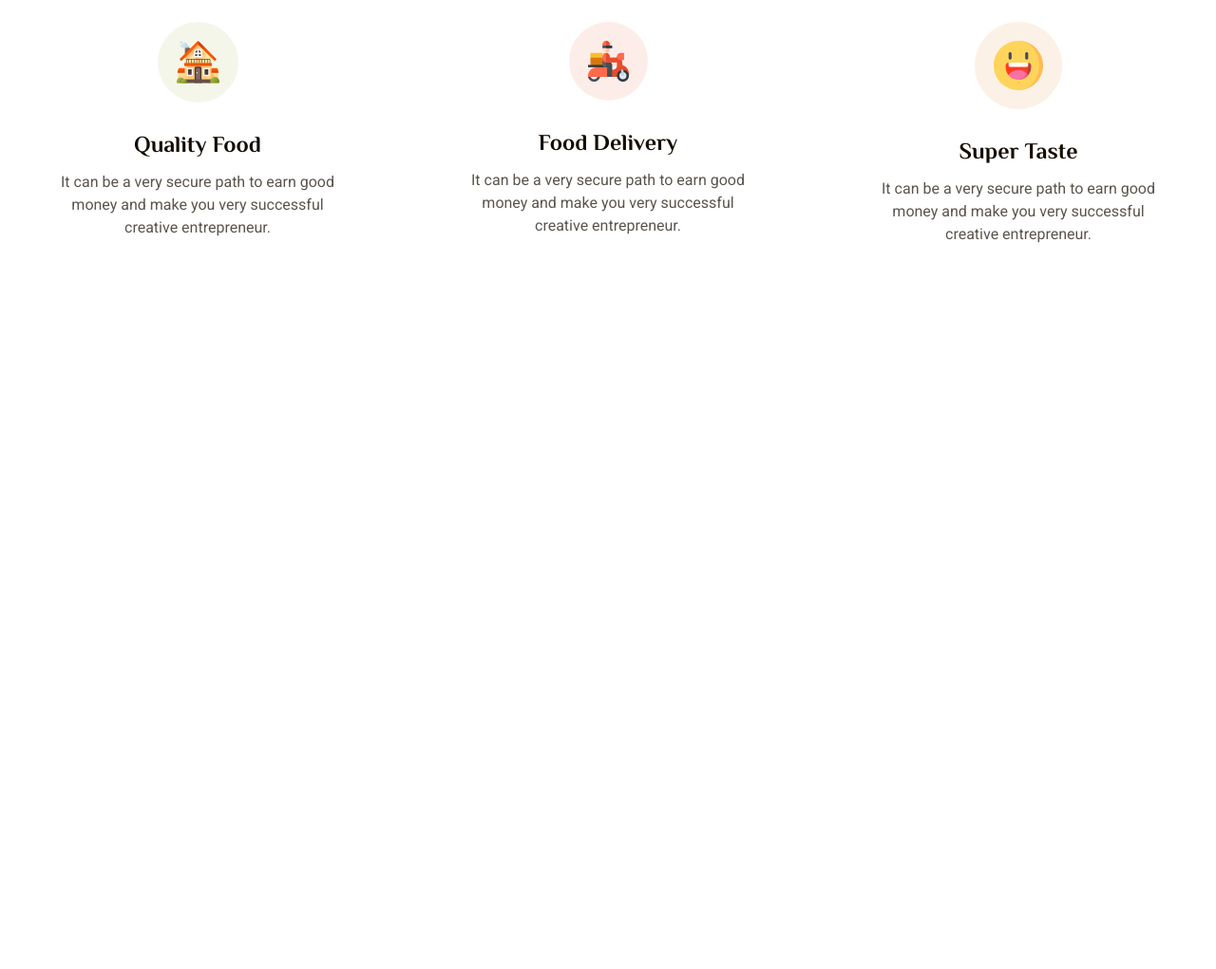
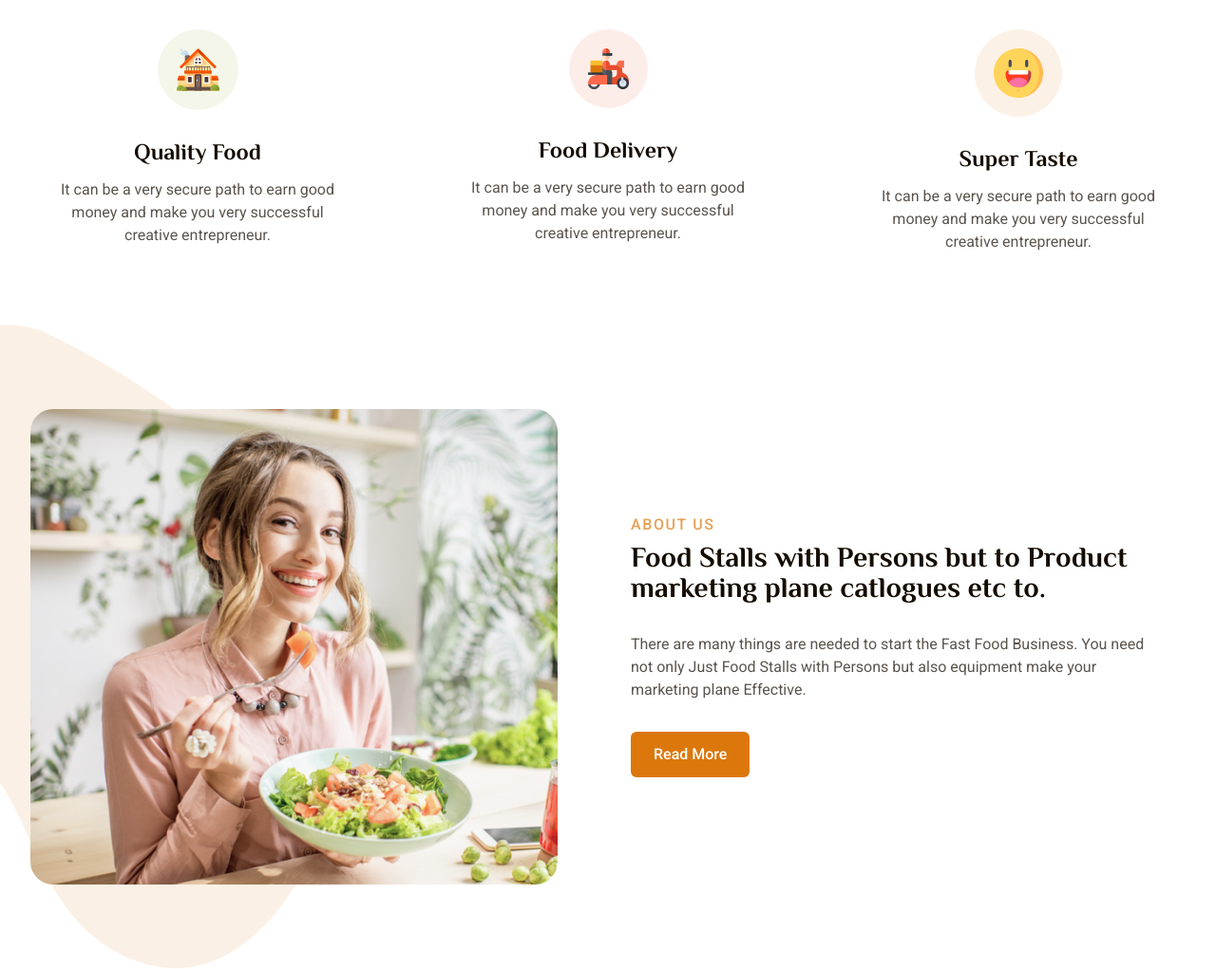
Before and after one commit to madiyar/landing-page-template, a website built with Vite: page index.html in a window 1280 px wide. Shown: the part 757-1778 px from the top of the page at 95% size. Before the commit the page ends 1068 px from the top, so only its background shows below. Built offline with nearby package versions, Linux system fonts and the light colour scheme.

Commit message:
about us

```diff
--- a/index.html
+++ b/index.html
@@ -26,7 +26,7 @@
       <div class="action">
         <h1>Making time a good time by making food the good food.</h1>
         <p>There are many things are needed to start the Fast Food Business. You need not only Just Food Stalls with Persons but also specialized equipment.</p>
-        <div>
+        <div class="buttons">
           <button type="button" class="btn-primary mr-8">Order Now</button>
           <button type="button" class="btn-default">Food Details</button>
         </div>
@@ -41,21 +41,21 @@
       <h2 class="title">Food with a New Passion</h2>
       <div class="list">
         <div class="card">
-          <span class="bg-feature1 bg-opacity-10 p-5 rounded-full">
+          <span class="bg-feature1 ellipse">
             <img src="./assets/quality-food.svg" />
           </span>
           <h3>Quality Food</h3>
           <p>It can be a very secure path to earn good money and make you very successful creative entrepreneur.</p>
         </div>
         <div class="card">
-          <span class="bg-feature2 bg-opacity-10 p-5 rounded-full">
+          <span class="bg-feature2 ellipse">
             <img src="./assets/food-delivery.svg" />
           </span>
           <h3>Food Delivery</h3>
           <p>It can be a very secure path to earn good money and make you very successful creative entrepreneur.</p>
         </div>
         <div class="card">
-          <span class="bg-primary bg-opacity-10 p-5 rounded-full">
+          <span class="bg-primary ellipse">
             <img src="./assets/super-taste.svg" />
           </span>
           <h3>Super Taste</h3>
@@ -63,6 +63,27 @@
         </div>
       </div>
     </section>
+    <!-- About us -->
+    <section class="container about-us">
+      <div class="image">
+        <img src="./assets/about-us.png" alt="woman with a salad" />
+      </div>
+      <div class="action">
+        <span class="section-name">About us</span>
+        <h2 class="title">
+          Food Stalls with Persons but to Product marketing plane
+          catlogues etc to.
+        </h2>
+        <p>
+          There are many things are needed to start the Fast Food Business. You need not only Just Food Stalls with Persons but also
+equipment make your marketing plane Effective.
+        </p>
+        <button type="button" class="btn-primary">Read More</button>
+      </div>
+      <div class="background">
+        <img src="./assets/bg.svg" />
+      </div>
+    </section>
     <script type="module" src="./main.js"></script>
   </body>
 </html>
--- a/style.scss
+++ b/style.scss
@@ -37,7 +37,10 @@
         @apply text-5xl font-bold mb-10;
       }
       & p {
-        @apply font-medium mb-11 leading-6;
+        @apply font-medium mb-11 leading-6 text-secondary text-opacity-70;
+      }
+      & .buttons {
+        @apply flex justify-center lg:justify-start;
       }
     }
     & .image {
@@ -51,9 +54,12 @@
   .features {
     @apply flex flex-col items-center mt-20 lg:mt-0;
     & .list {
-      @apply flex w-full gap-x-20 mt-11 flex-col lg:flex-row;
+      @apply flex w-full gap-x-20 mt-11 flex-col md:flex-row;
       & .card {
-        @apply w-full lg:w-1/3 flex flex-col items-center mb-8 hover:shadow-md rounded-md p-5;
+        @apply w-full md:w-1/3 flex flex-col items-center mb-8 hover:shadow-md rounded-md p-5;
+        & .ellipse {
+          @apply bg-opacity-10 p-5 rounded-full;
+        }
         & h3 {
           @apply font-bold text-2xl leading-6 mb-4 mt-8;
         }
@@ -63,9 +69,31 @@
       }
     }
   }
+  // about us
+  .about-us {
+    @apply flex items-start lg:items-center mt-28 relative;
+    & .image {
+      @apply w-1/2 hidden md:flex justify-start z-10;
+      & img {
+        @apply rounded-3xl;
+      }
+    }
+    & .action {
+      @apply w-full md:w-1/2 p-6;
+      & p {
+        @apply leading-6 my-8 text-secondary text-opacity-70;
+      }
+    }
+    & .background {
+      @apply absolute -left-36 overflow-hidden hidden lg:block;
+      & img {
+        @apply overflow-hidden;
+      }
+    }
+  }
   // common
   .section-name {
-    @apply text-primary text-opacity-70 uppercase font-medium leading-5 tracking-widest;
+    @apply text-primary text-opacity-70 uppercase font-medium leading-5 tracking-widest mb-2 block;
   }
   .title {
     @apply font-bold text-3xl leading-8;
```
Also changed, not shown: assets/about-us.png (added), assets/bg.svg (added).
